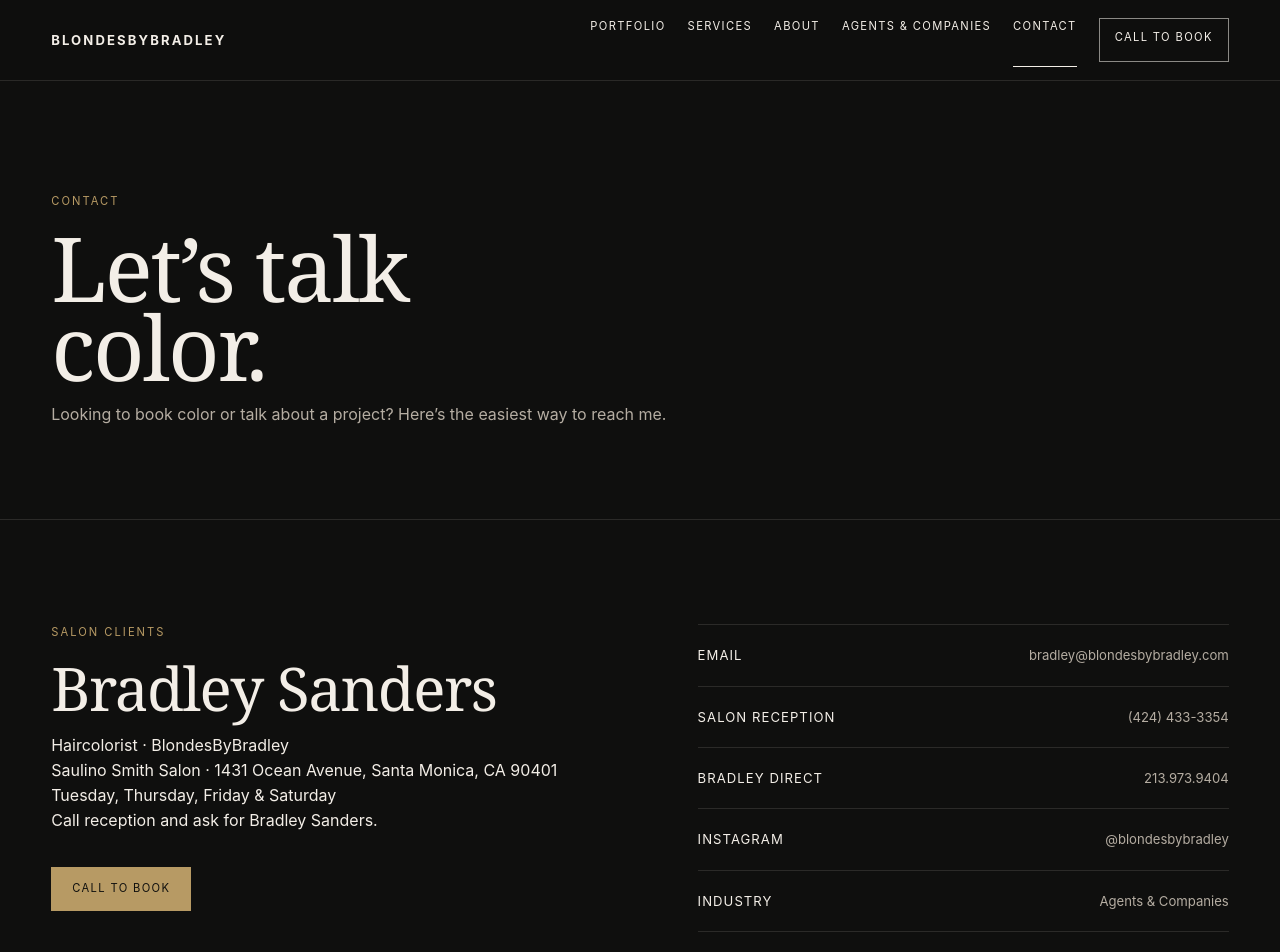
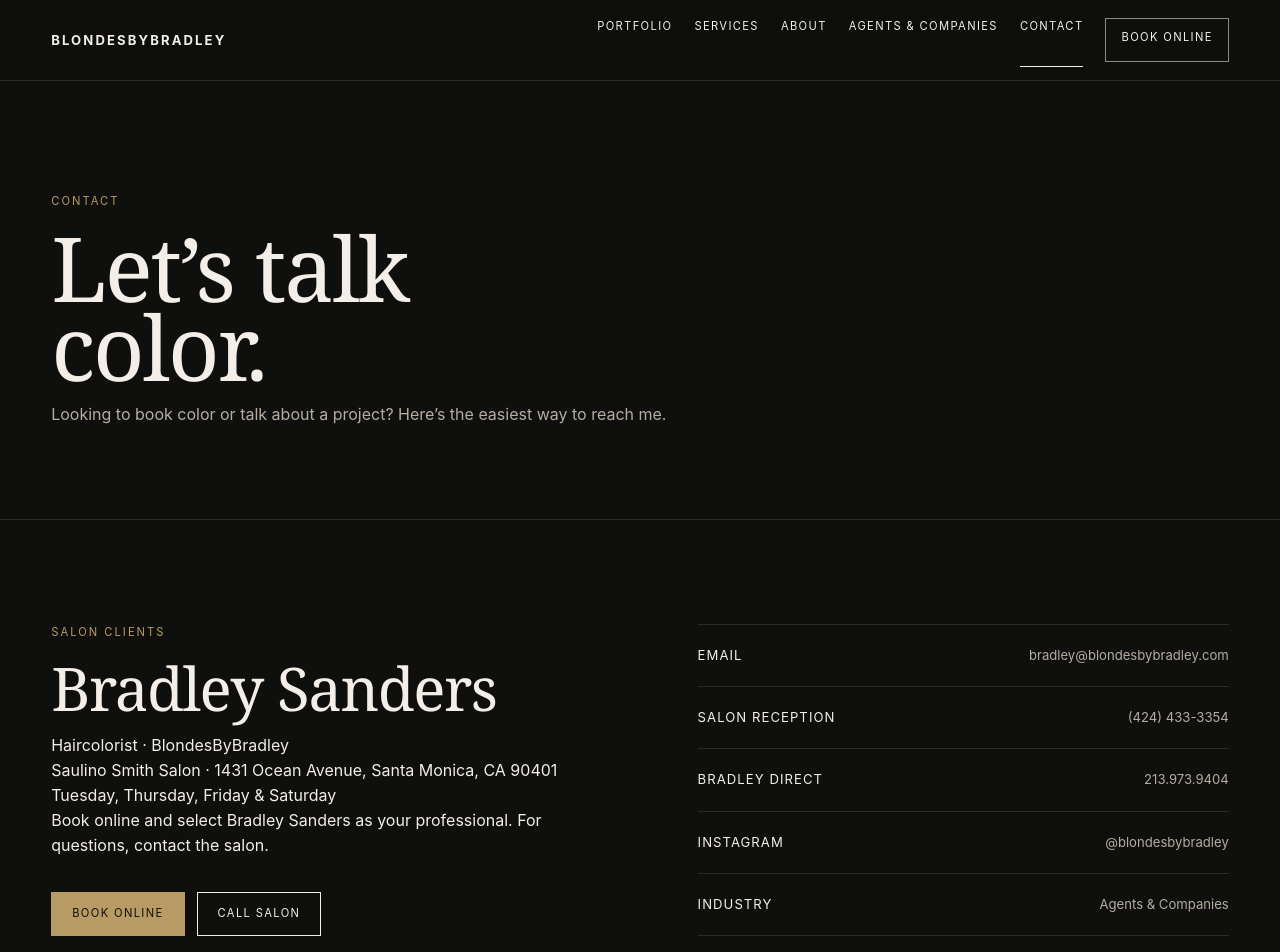
Before and after one commit to BSanders0801/BlondesByBradley, a plain HTML site: page contact.html in a window 1280 px wide. Shown: the top 952 px of the page. Drawn offline with Linux system fonts and the light colour scheme.

Commit message:
Make online Mangomint booking primary call to action

```diff
--- a/contact.html
+++ b/contact.html
@@ -30,7 +30,7 @@
     <a href="about.html">About</a>
     <a href="agents.html">Agents & Companies</a>
     <a href="contact.html" class="active">Contact</a>
-    <a class="nav-cta" href="tel:+14244333354">Call to Book</a>
+    <a class="nav-cta" href="https://booking.mangomint.com/728302" target="_blank" rel="noopener">Book Online</a>
   </nav>
 </header>
 
@@ -46,8 +46,8 @@
   <div>
     <div class="eyebrow">Salon Clients</div>
     <h2>Bradley Sanders</h2>
-    <p class="lede">Haircolorist · BlondesByBradley<br><a href="https://saulinosmithsalon.com/" target="_blank" rel="noopener">Saulino Smith Salon</a> · 1431 Ocean Avenue, Santa Monica, CA 90401<br>Tuesday, Thursday, Friday &amp; Saturday<br>Call reception and ask for Bradley Sanders.</p>
-    <div class="actions"><a class="btn primary" href="tel:+14244333354">Call to Book</a></div>
+    <p class="lede">Haircolorist · BlondesByBradley<br><a href="https://saulinosmithsalon.com/" target="_blank" rel="noopener">Saulino Smith Salon</a> · 1431 Ocean Avenue, Santa Monica, CA 90401<br>Tuesday, Thursday, Friday &amp; Saturday<br>Book online and select Bradley Sanders as your professional. For questions, contact the salon.</p>
+    <div class="actions"><a class="btn primary" href="https://booking.mangomint.com/728302" target="_blank" rel="noopener">Book Online</a><a class="btn" href="tel:+14244333354">Call Salon</a></div>
   </div>
   <div class="contact-links">
     <a href="mailto:bradley@blondesbybradley.com"><span>Email</span><span>bradley@blondesbybradley.com</span></a>
```
